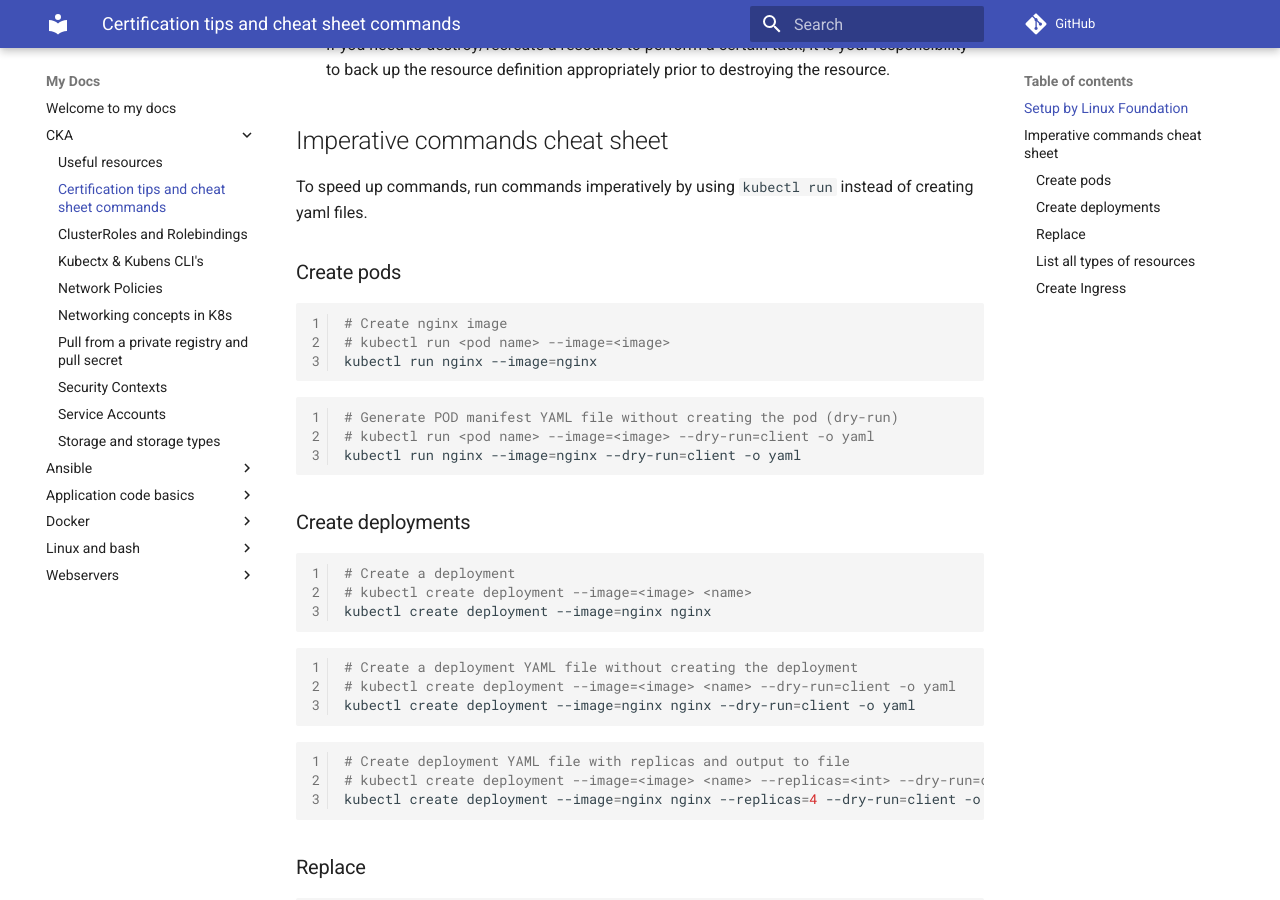
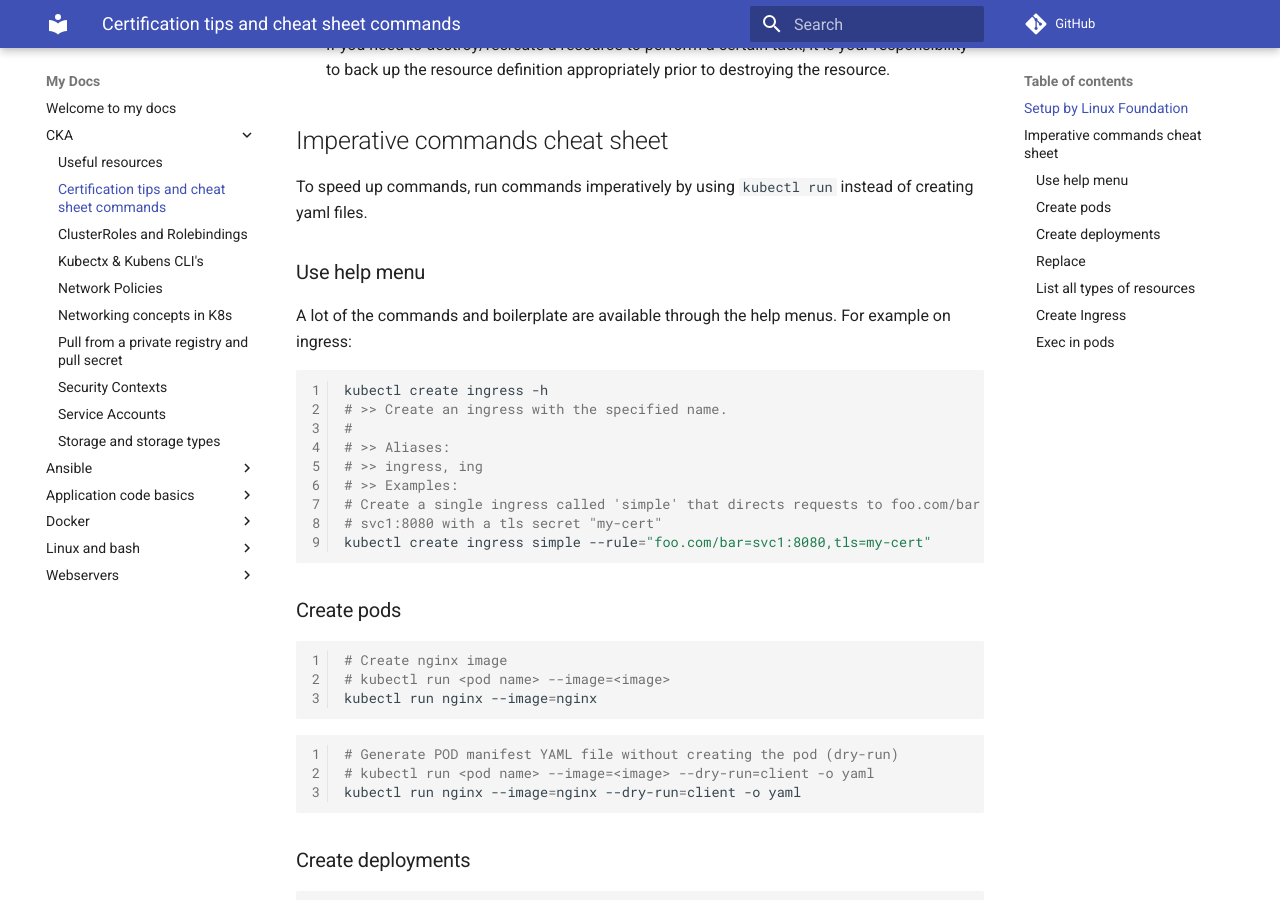
Before and after one commit to rytligc/dev-docs, an MkDocs documentation site: the page built from docs/CKA/CertTips.md, in a window 1280 px wide and 900 px high, scrolled down 845 px. Built offline with MkDocs 1.6.1 and Material for MkDocs 9.7.7, drawn with Linux system fonts in a browser that asks for light colours; comment, search, counter and statistics services are not loaded; some of the changed text lies outside the part shown.

Commit message:
Added help menu

````diff
--- a/docs/CKA/CertTips.md
+++ b/docs/CKA/CertTips.md
@@ -26,6 +26,23 @@ that everything is working as expected.
 
 To speed up commands, run commands imperatively
 by using `kubectl run` instead of creating yaml files.
+
+### Use help menu
+
+A lot of the commands and boilerplate are available through the help menus.
+For example on ingress:
+
+```bash
+kubectl create ingress -h
+# >> Create an ingress with the specified name.
+#
+# >> Aliases:
+# >> ingress, ing
+# >> Examples:
+# Create a single ingress called 'simple' that directs requests to foo.com/bar to svc
+# svc1:8080 with a tls secret "my-cert"
+kubectl create ingress simple --rule="foo.com/bar=svc1:8080,tls=my-cert"
+```
 
 ### Create pods
 
@@ -86,3 +103,17 @@ kubectl create ingress <ingress-name> --rule="host/path=service:port"
 
 kubectl create ingress ingress-test --rule="wear.my-online-store.com/wear*=wear-service:80"
 ```
+
+### Exec in pods
+
+Exec without SSHing into the pod
+
+```bash
+kubectl exec -it <pod> -- <commands>
+```
+
+Exec with bash
+
+```bash
+kubectl exec --stdin --tty <pod> -- /bin/bash
+```
````
